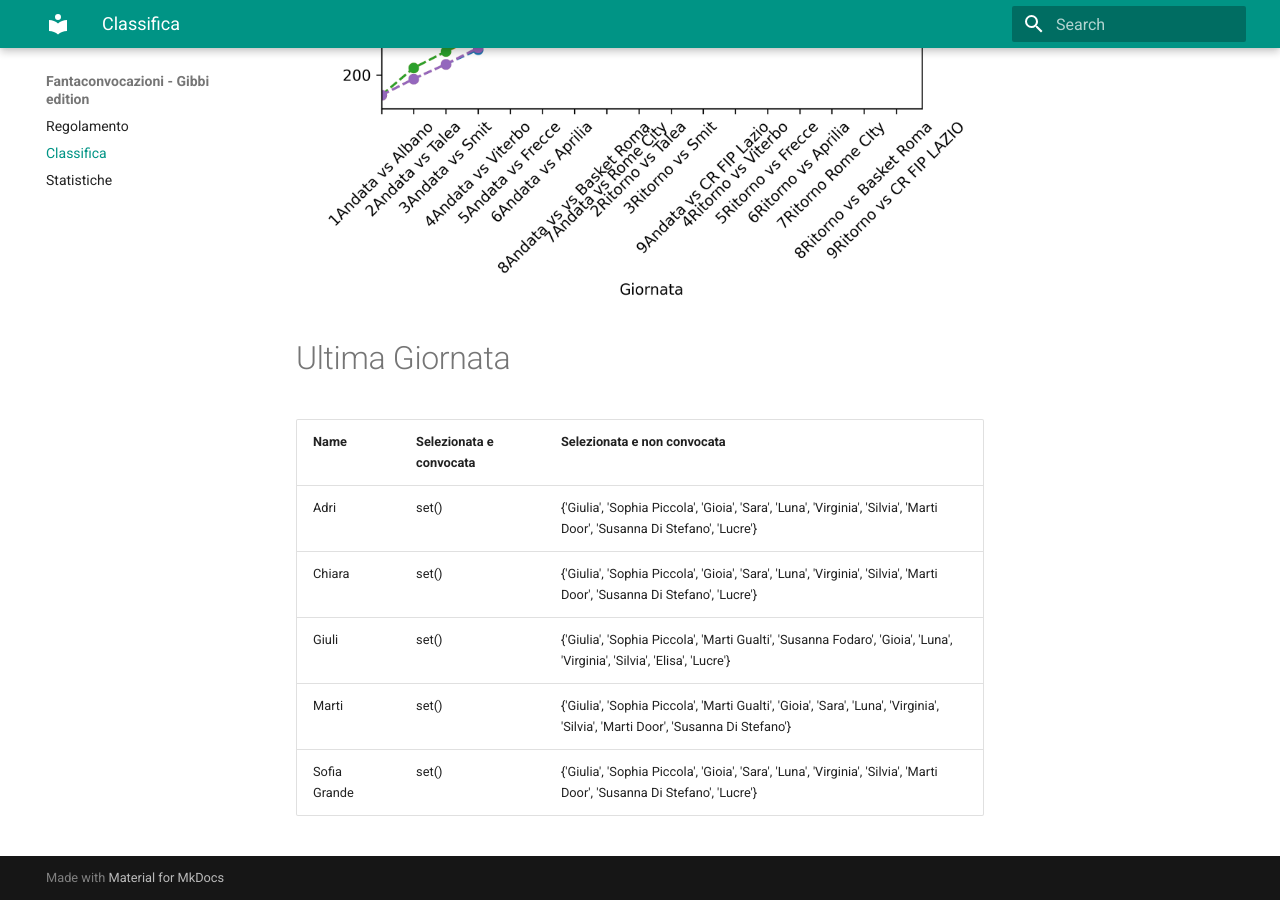
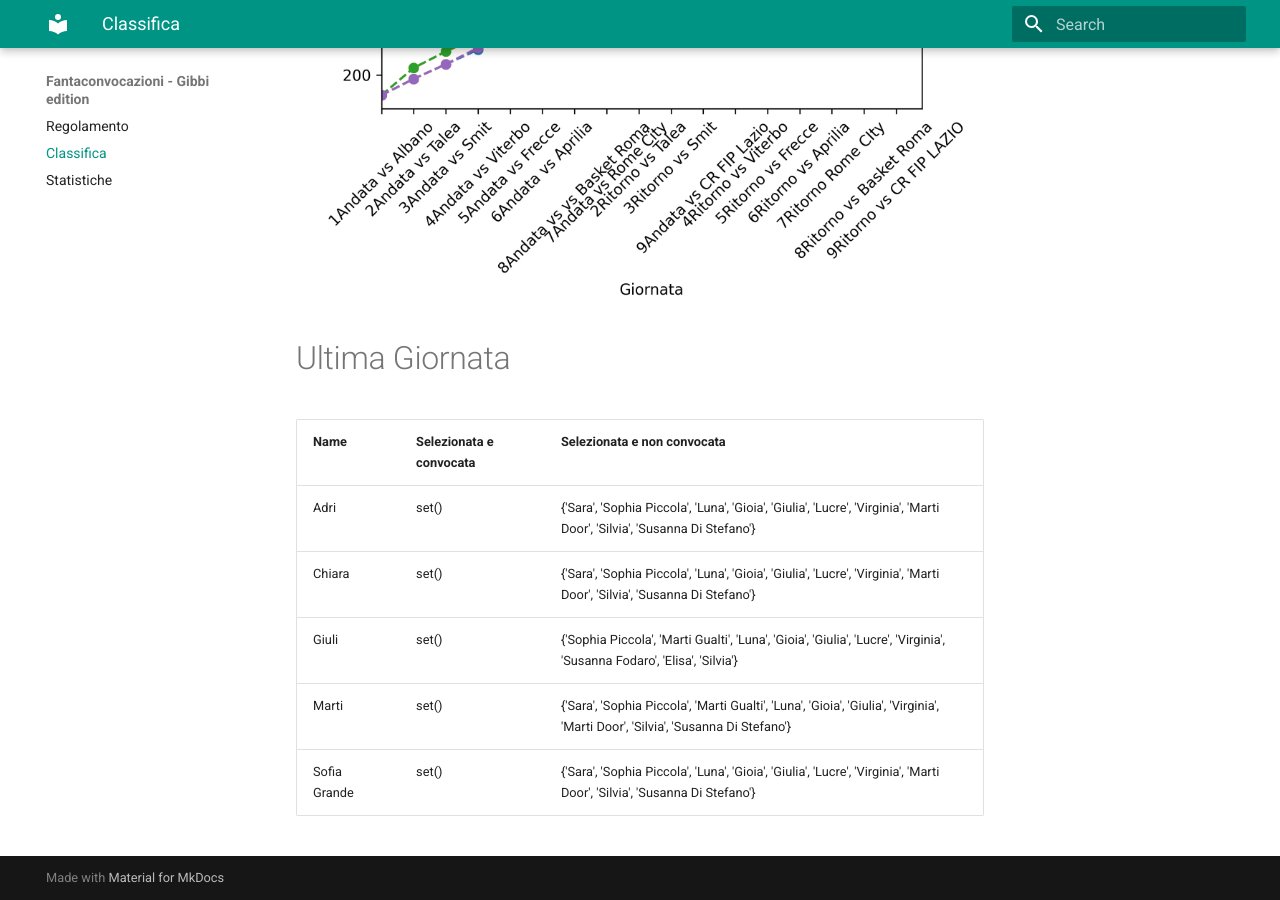
Before and after one commit to martinig94/fantagibbi, an MkDocs documentation site: the page built from docs/Classifica.md, in a window 1280 px wide and 900 px high, scrolled down 810 px. Built offline with MkDocs 1.6.1 and Material for MkDocs 9.7.7, drawn with Linux system fonts in a browser that asks for light colours.

Commit message:
Auto-update from main.py

```diff
--- a/docs/Classifica.md
+++ b/docs/Classifica.md
@@ -18,9 +18,9 @@
 <!-- START_TABLE CORRECT -->
 | Name         | Selezionata e convocata   | Selezionata e non convocata                                                                                                     |
 |:-------------|:--------------------------|:--------------------------------------------------------------------------------------------------------------------------------|
-| Adri         | set()                     | {'Giulia', 'Sophia Piccola', 'Gioia', 'Sara', 'Luna', 'Virginia', 'Silvia', 'Marti Door', 'Susanna Di Stefano', 'Lucre'}        |
-| Chiara       | set()                     | {'Giulia', 'Sophia Piccola', 'Gioia', 'Sara', 'Luna', 'Virginia', 'Silvia', 'Marti Door', 'Susanna Di Stefano', 'Lucre'}        |
-| Giuli        | set()                     | {'Giulia', 'Sophia Piccola', 'Marti Gualti', 'Susanna Fodaro', 'Gioia', 'Luna', 'Virginia', 'Silvia', 'Elisa', 'Lucre'}         |
-| Marti        | set()                     | {'Giulia', 'Sophia Piccola', 'Marti Gualti', 'Gioia', 'Sara', 'Luna', 'Virginia', 'Silvia', 'Marti Door', 'Susanna Di Stefano'} |
-| Sofia Grande | set()                     | {'Giulia', 'Sophia Piccola', 'Gioia', 'Sara', 'Luna', 'Virginia', 'Silvia', 'Marti Door', 'Susanna Di Stefano', 'Lucre'}        |
+| Adri         | set()                     | {'Sara', 'Sophia Piccola', 'Luna', 'Gioia', 'Giulia', 'Lucre', 'Virginia', 'Marti Door', 'Silvia', 'Susanna Di Stefano'}        |
+| Chiara       | set()                     | {'Sara', 'Sophia Piccola', 'Luna', 'Gioia', 'Giulia', 'Lucre', 'Virginia', 'Marti Door', 'Silvia', 'Susanna Di Stefano'}        |
+| Giuli        | set()                     | {'Sophia Piccola', 'Marti Gualti', 'Luna', 'Gioia', 'Giulia', 'Lucre', 'Virginia', 'Susanna Fodaro', 'Elisa', 'Silvia'}         |
+| Marti        | set()                     | {'Sara', 'Sophia Piccola', 'Marti Gualti', 'Luna', 'Gioia', 'Giulia', 'Virginia', 'Marti Door', 'Silvia', 'Susanna Di Stefano'} |
+| Sofia Grande | set()                     | {'Sara', 'Sophia Piccola', 'Luna', 'Gioia', 'Giulia', 'Lucre', 'Virginia', 'Marti Door', 'Silvia', 'Susanna Di Stefano'}        |
 <!-- END_TABLE CORRECT -->
```
